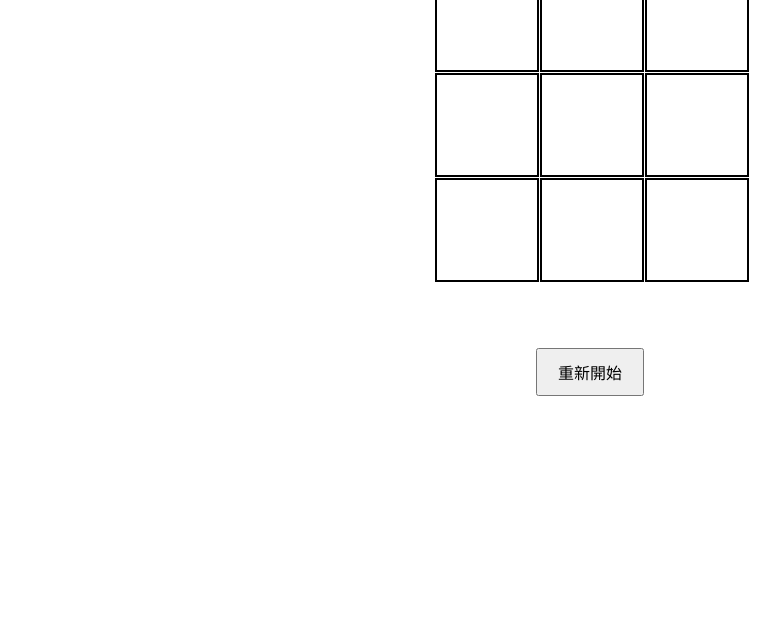
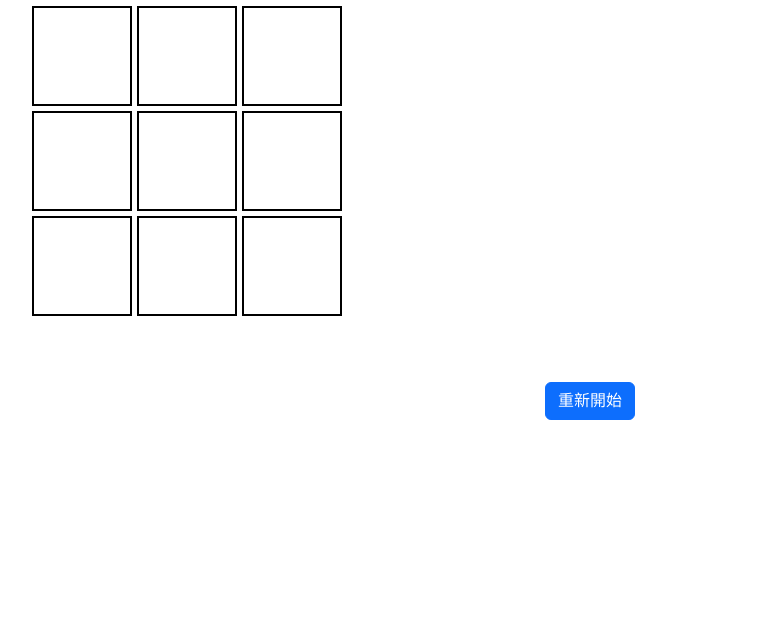
Before and after one commit to ezfindmetwo/tic-tac-toe-spec-driven, a plain HTML site: page index.html in a window 1280 px wide. Shown: the part 160-800 px from the top of the page, without its empty margins (50-830 px from the left). Drawn offline with Linux system fonts and the light colour scheme.

Commit message:
deploy: 3753a666a58f35674fb6f6f341e64a4289315aae

```diff
--- a/index.html
+++ b/index.html
@@ -4,11 +4,14 @@
     <meta charset="UTF-8" />
     <meta name="viewport" content="width=device-width, initial-scale=1.0" />
     <title>Tic-Tac-Toe</title>
+    <!-- 本地 Bootstrap CSS -->
+    <link rel="stylesheet" href="bootstrap-5.3.8-dist/css/bootstrap.css" />
     <link rel="stylesheet" href="style.css" />
   </head>
   <body>
+    <div class="container text-center mt-5">
       <h1>Tic-Tac-Toe</h1>
-    <div class="board">
+      <div class="board mx-auto my-3">
         <div class="cell" data-index="0"></div>
         <div class="cell" data-index="1"></div>
         <div class="cell" data-index="2"></div>
@@ -19,8 +22,9 @@
         <div class="cell" data-index="7"></div>
         <div class="cell" data-index="8"></div>
       </div>
-    <div id="message"></div>
-    <button id="reset">重新開始</button>
+      <div id="message" class="mb-3"></div>
+      <button id="reset" class="btn btn-primary">重新開始</button>
+    </div>
 
     <script src="script.js"></script>
   </body>
```
Lines whose indentation alone changed are shown as unchanged.
